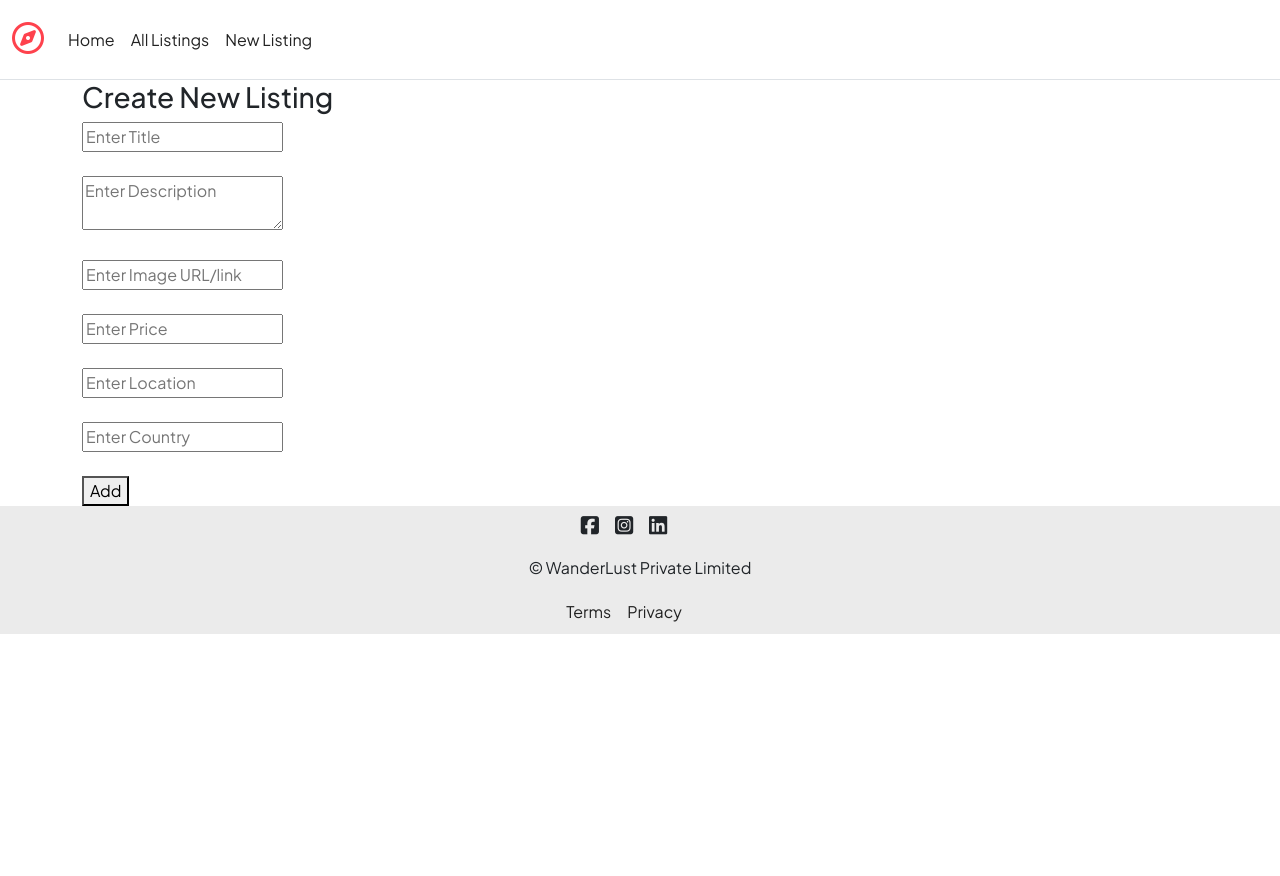
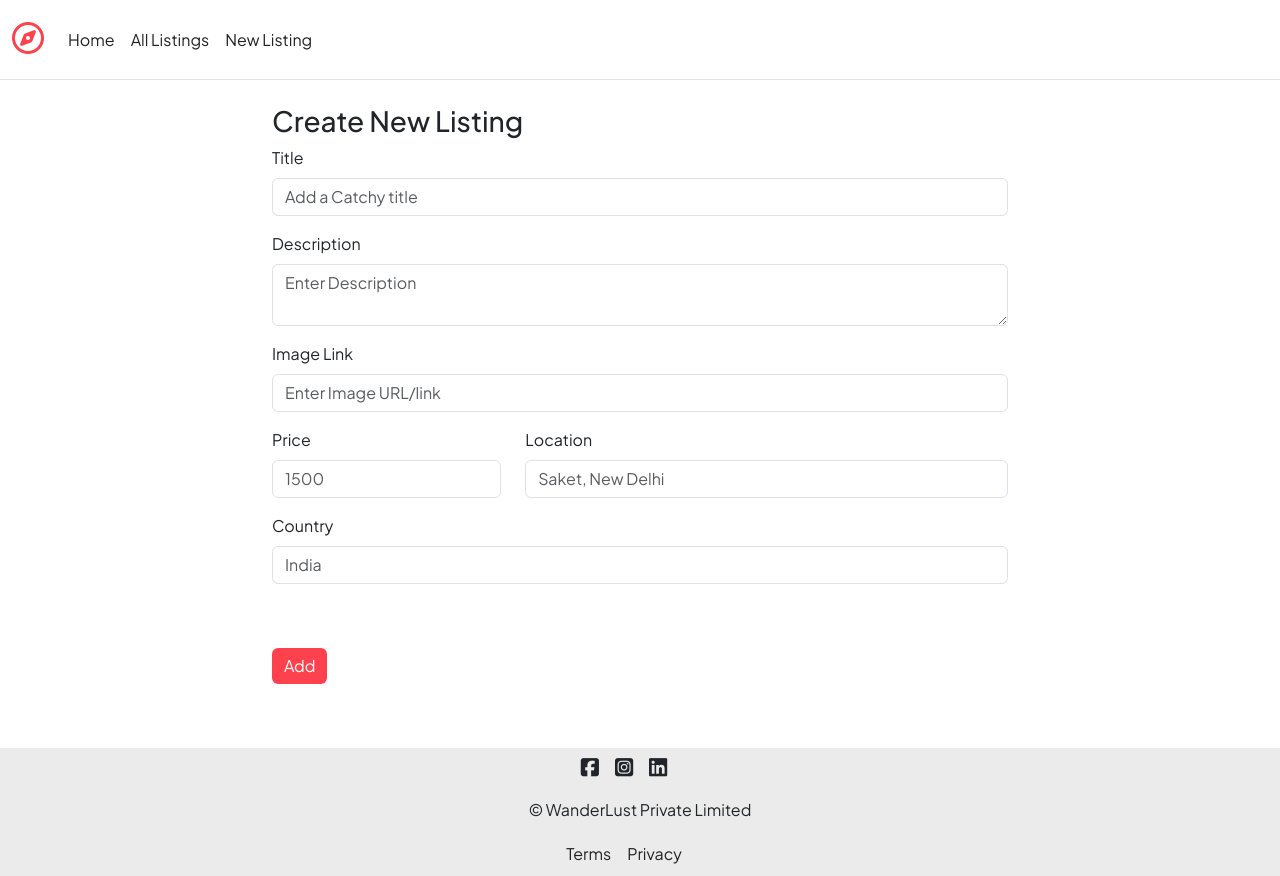
Before and after one commit to trpyyadav/AirBnb-WanderLust, a Node server app: page /listings/new in a window 1280 px wide. Before the commit the page ends 634 px from the top, so only its background shows below. Run offline with Node 20, Linux system fonts and the light colour scheme; some libraries are stand-ins or nearby versions.

Commit message:
added listing styling

```diff
--- a/public/css/style.css
+++ b/public/css/style.css
@@ -1,5 +1,12 @@
 body {
     font-family: "Plus Jakarta Sans", sans-serif !important;
+    display: flex;
+    flex-direction: column;
+    min-height: 100vh;
+}
+
+.container {
+    flex: 1;
 }
 
 .navbar {
@@ -87,3 +94,33 @@ body {
     opacity: 0.2;
     background-color: white;
 }
+
+/* New Page */
+.add-btn {
+    background-color: #fe424d !important;
+    border: none !important;
+}
+
+/* edit Page */
+.edit-btn {
+    background-color: #fe424d !important;
+    border: none !important;
+}
+
+/* Show Page */
+.show-img {
+    height: 30vh;
+}
+
+/* .card {
+    padding-left: 0 !important;
+    padding-right: 0 !important;
+} */
+
+.btns {
+    display: flex;
+}
+
+.edit-btn-1 {
+    height: 39px;
+}
--- a/views/listings/new.ejs
+++ b/views/listings/new.ejs
@@ -1,19 +1,46 @@
 <% layout('/layouts/boilerplate') -%>
 <body>
+    <br>
+    <div class="row">
+        <div class="col col-md-8 offset-2">
     <h3>Create New Listing</h3>
     <form method="POST" action="/listings">
-        <input type="text" placeholder="Enter Title" name="listing[title]">
+        <div class="mb-3">
+            <label for="title" class="form-label">Title</label>
+            <input type="text" placeholder="Add a Catchy title" name="listing[title]" class="form-control">
+        </div>
+
+        <div class="mb-3">
+            <label for="description" class="form-label">Description</label>
+            <textarea placeholder="Enter Description" name="listing[description]" class="form-control"></textarea>
+        </div>
+
+        <div class="mb-3">
+            <label for="image" class="form-label">Image Link</label>
+            <input type="text" placeholder="Enter Image URL/link" name="listing[image]" class="form-control">
+        </div>
+        <div class="row">
+            <div class="mb-3 col-md-4 ">
+                <label for="price" class="form-label">Price</label>
+                <input type="number" placeholder="1500" name="listing[price]" class="form-control">
+            </div>
+
+            <div class="mb-3 col-md-8">
+                <label for="location" class="form-label">Location</label>
+                <input type="text" placeholder="Saket, New Delhi" name="listing[location]" class="form-control">
+            </div>
+        </div>
+
+
+        <div class="mb-3">
+            <label for="country" class="form-label">Country</label>
+            <input type="text" placeholder="India" name="listing[country]" class="form-control">
+        </div>
+
         <br> <br>
-        <textarea placeholder="Enter Description" name="listing[description]"></textarea>
-        <br> <br>
-        <input type="text" placeholder="Enter Image URL/link" name="listing[image]">
-        <br> <br>
-        <input type="number" placeholder="Enter Price" name="listing[price]">
-        <br> <br>
-        <input type="text" placeholder="Enter Location" name="listing[location]">
-        <br> <br>
-        <input type="text" placeholder="Enter Country" name="listing[country]">
-        <br> <br>
-        <button>Add</button>
+        <button class="mb-3 btn btn-dark add-btn">Add</button>
     </form>
+    <br><br>
+</div>
+</div>
 </body>
```
Also changed, not shown: views/listings/edit.ejs (+40 -11 lines), views/listings/show.ejs (+29 -10 lines).
